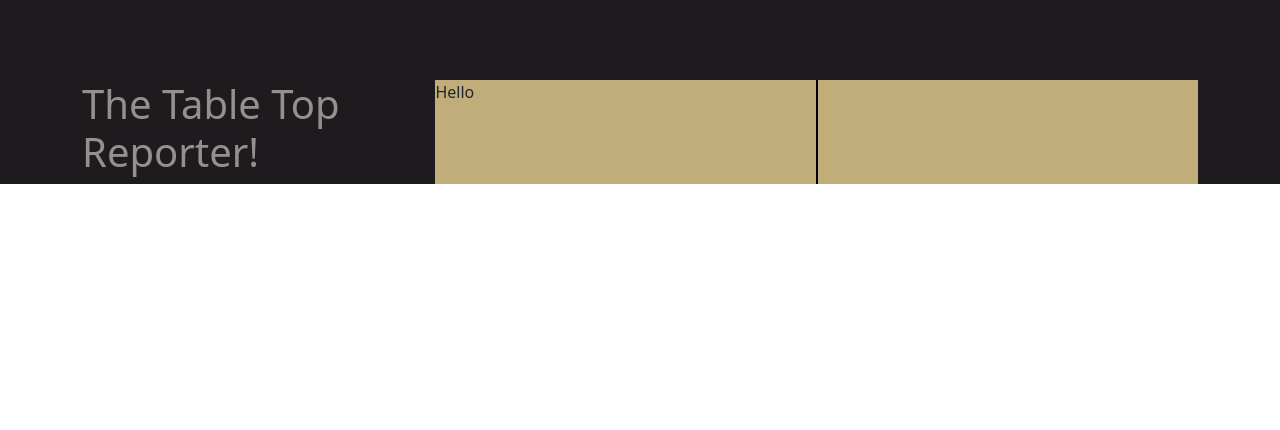
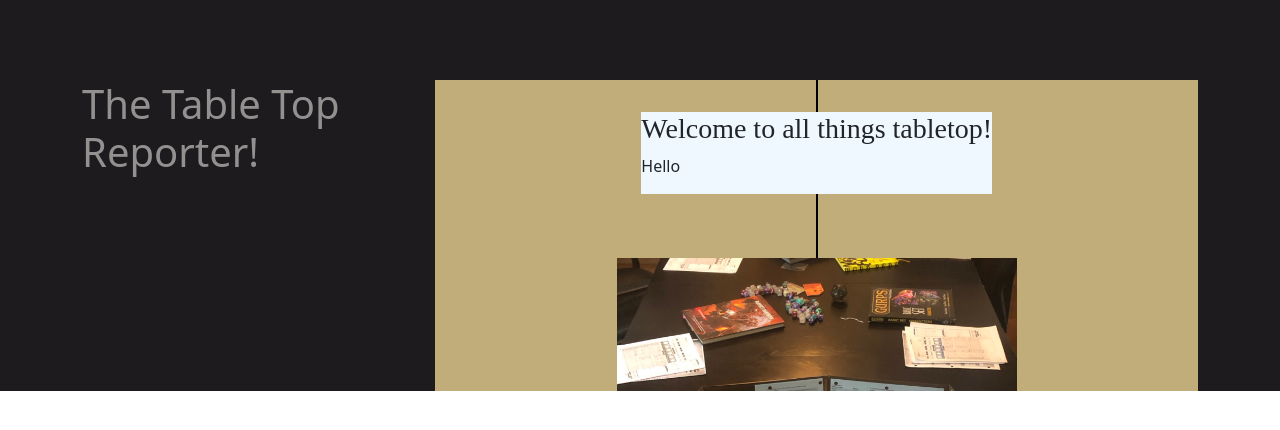
Before and after one commit to TDrake38/table-top, a React (Create React App) app: page / in a window 1280 px wide. Shown: the top 430 px of the page. Built offline with nearby package versions, Linux system fonts and the light colour scheme.

Commit message:
added and image

```diff
--- a/src/components/Home.js
+++ b/src/components/Home.js
@@ -1,5 +1,6 @@
 import React from "react";
 import styles from "./Home.module.css";
+import twitBackground from "../images/twitter-background.jpg"
 
 
 function Home () {
@@ -8,7 +9,13 @@ function Home () {
       <div className={styles.homie}>
         <h1 className={styles.title} >The Table Top Reporter!</h1>
         <div className={styles.newsPaper}>
-          <p>Hello</p>
+          <div id="blurp" className={styles.blurb}>
+            <h3 className={styles.h3}>Welcome to all things tabletop!</h3>
+            <p>Hello</p>
+          </div>
+          <div>
+            <img src={twitBackground} alt="twitter background" className={styles.twitBKG}/>
+          </div>
         </div>
       </div>
     </>
--- a/src/components/Home.module.css
+++ b/src/components/Home.module.css
@@ -9,9 +9,25 @@
     background-color: rgb(193, 173, 122);
     background: linear-gradient(#000, #000) no-repeat center/2px 100% rgb(193, 173, 122);
     width: 60rem;
+    justify-content: space-evenly;
 }
 
 .title {
     color: rgb(147, 144, 144);
+}
 
+.blurb {
+    margin: 2rem;
+    background-color: aliceblue;
 }
+
+.h3 {
+    font-family: "Times New Roman", Times, serif;
+}
+
+.twitBKG {
+    display: flex;
+    margin-top: 2rem;
+    width: 25rem;
+    object-fit: scale-down;
+}
```
Also changed, not shown: src/images/twitter-background.jpg (added).
